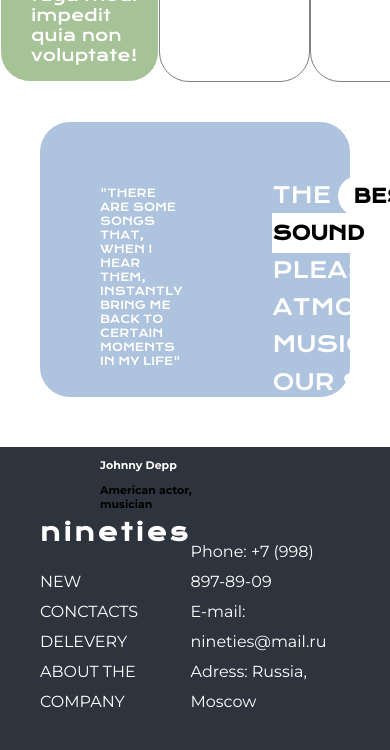
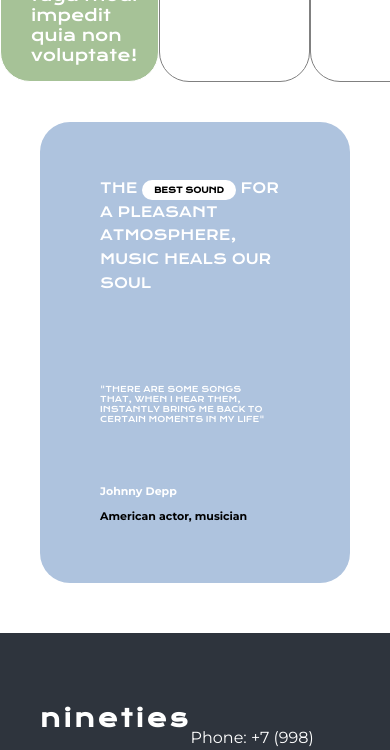
Before and after one commit to Croomkie/ProjetVersioning, a plain HTML site: page index.html in a window 390 px wide. Shown: the part 2420-3170 px from the top of the page. Drawn offline with nearby package versions, Linux system fonts and the light colour scheme.

Commit message:
feat: 🎸 Finish Responsive blueBlock
✅ Closes: #9

```diff
--- a/index.html
+++ b/index.html
@@ -147,7 +147,7 @@
       </div>
     </section>
 
-    <section class="blueblock">
+    <section class="blueBlock">
       <div>
         <h2 class="citation">
           "there are some songs that, when i hear them, instantly bring me back
--- a/style.css
+++ b/style.css
@@ -204,7 +204,7 @@ article.firstBloc2{
     background-color: #A6C297;
 }
 
-.blueblock{
+.blueBlock{
     display: flex;
     align-items: flex-start;
     justify-content: space-between;
@@ -212,7 +212,6 @@ article.firstBloc2{
     margin: 40px;
     background-color: #AEC3DE;
     text-align: left;
-    height: 200px;
     border-radius: 30px;
     padding: 55px 60px 20px 60px;
 }
@@ -385,4 +384,29 @@ p.bold {
         width: 50px;
         height: 50px;
     }
+    .titre{
+        font-size: 15px;
+    }
+    span{
+        font-size: 13px;
+        padding: 5px 12px;
+    }
+    .citation{
+        font-size: 8px;
+        margin-bottom: 60px;
+    }
 }
+@media (max-width : 606px){
+    .titre{
+        font-size: 14px;
+    }
+    span{
+        font-size: 8px;
+        padding: 5px 12px;
+    }
+}
+@media(max-width : 452px){
+    .blueBlock{
+        flex-direction: column-reverse;
+    }
+}
```
